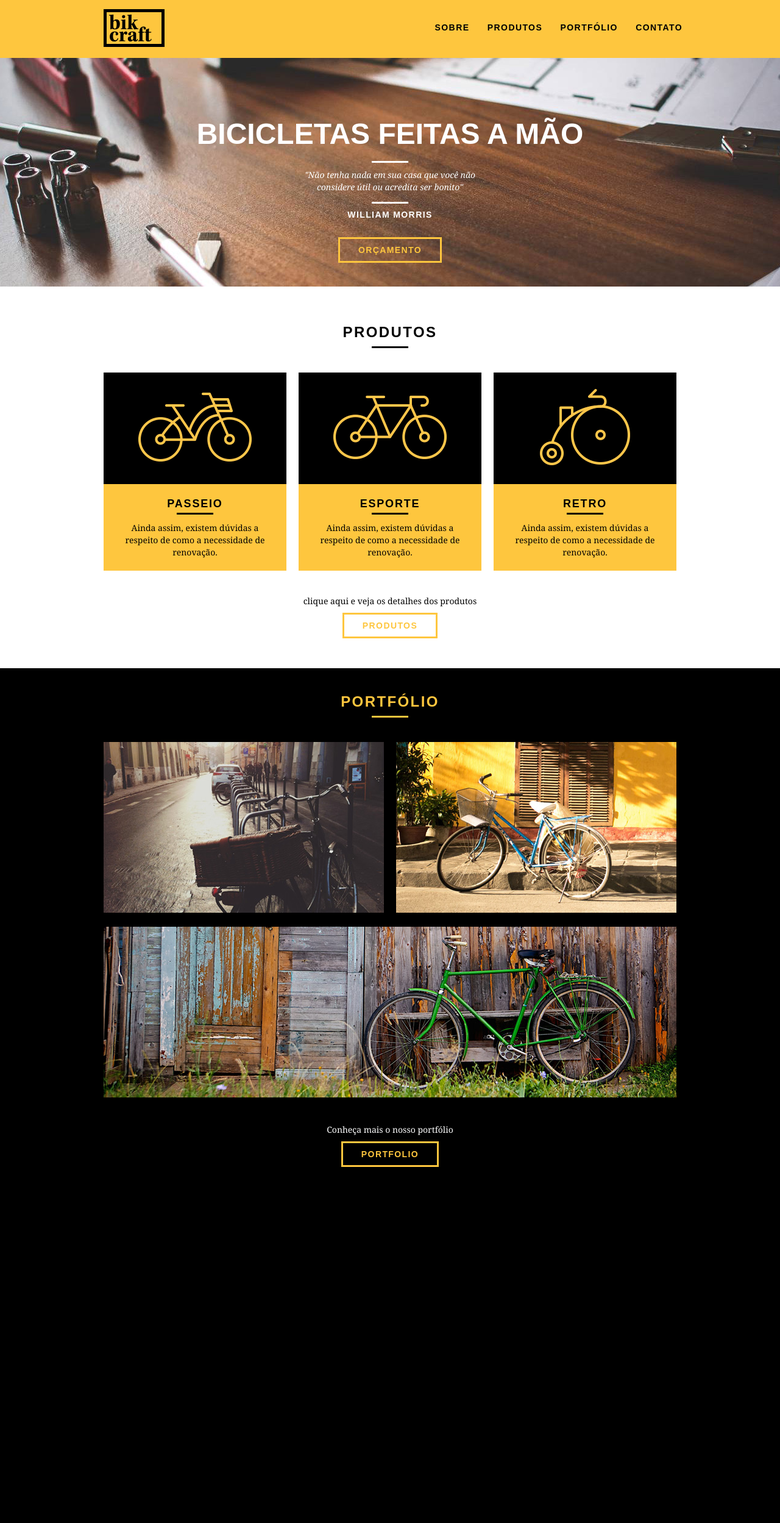
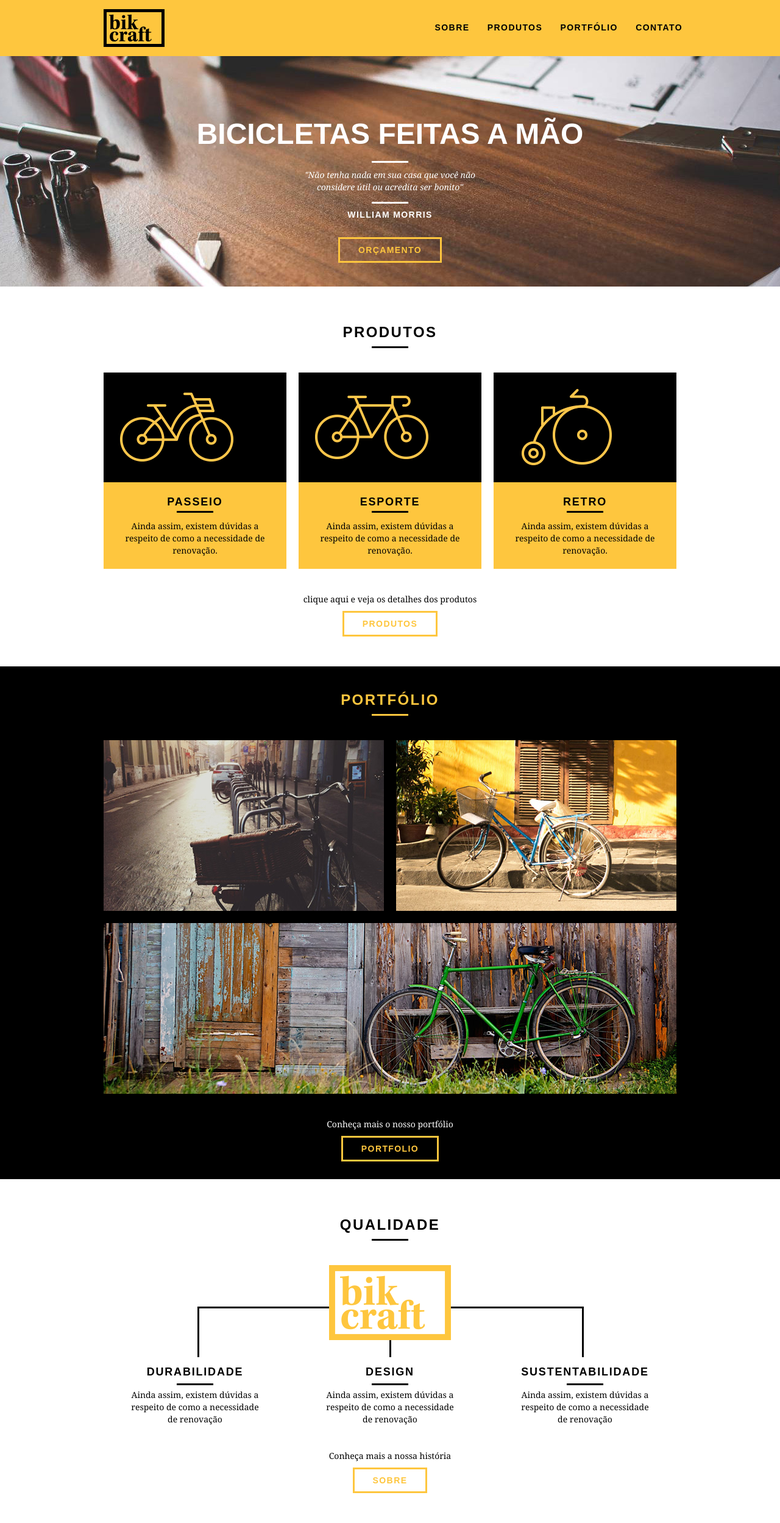
Before and after one commit to GioBP/webdesignaulas, a PHP site: page / in a window 1280 px wide. Shown: the whole page at 61% size. Before the commit the page ends 1914 px from the top, so only its background shows below. Run offline with PHP 8.4, Linux system fonts and the light colour scheme.

Commit message:
Qualidade-Home
Criação da  parte de Qualidade na página Home do nosso site institucional

```diff
--- a/css/style.css
+++ b/css/style.css
@@ -8,6 +8,10 @@ p {
 	font-family: Georgia, "Times New Roman", serif;
 	font-size: 14px;
 	line-height: 20px;
+}
+
+img {
+	display: block;
 }
 
 .btn {
@@ -205,3 +209,52 @@ p {
 .portfolio .call p{
 	color: #fff;
 }
+
+/*	Qualidade */
+
+.qualidade {
+	padding: 60px 0;
+}
+
+.qualidade:after {
+	content: "";
+	width: 634px;
+	height: 83px;
+	display: block;
+	background: url("../img/linhas.png") no-repeat center;
+	position: absolute;
+	top: 209px;
+	right: 162px;
+	z-index: -1;
+}
+
+.qualidade img {
+	margin: 0 auto;
+}
+
+.qualidade_lista {
+	padding-top: 20px;
+}
+
+.qualidade_lista li {
+	text-align: center;
+	padding: 0 40px;
+}
+
+.qualidade_lista li h3 {
+	font-weight: bold;
+	font-size: 18px;
+	line-height: 25px;
+	text-transform: uppercase;
+	letter-spacing: .1em;
+	margin-top: 20px;
+}
+
+.qualidade_lista li h3:after{
+	content: "";
+	display: block;
+	width: 60px;
+	height: 3px;
+	background: #000;
+	margin: 6px auto;
+}
--- a/index.html
+++ b/index.html
@@ -89,5 +89,28 @@
 			</div>
 		</section>
 
+		<section class="qualidade container">
+			<h2 class="subtitulo">Qualidade</h2>
+			<img src="img/bikcraft-qualidade.png" alt="Bikcraft">
+			<ul class="qualidade_lista">
+				<li class="grid-1-3">
+					<h3>Durabilidade</h3>
+					<p>Ainda assim, existem dúvidas a respeito de como a necessidade de renovação</p>
+				</li>
+				<li class="grid-1-3">
+					<h3>Design</h3>
+					<p>Ainda assim, existem dúvidas a respeito de como a necessidade de renovação</p>
+				</li>
+				<li class="grid-1-3">
+					<h3>Sustentabilidade</h3>
+					<p>Ainda assim, existem dúvidas a respeito de como a necessidade de renovação</p>
+				</li>
+			</ul>
+			<div class="call">
+				<p>Conheça mais a nossa história</p>
+				<a href="sobre.html" class="btn btn-preto">Sobre</a>
+			</div>
+		</section>
+
 	</body>
 </html>
```
